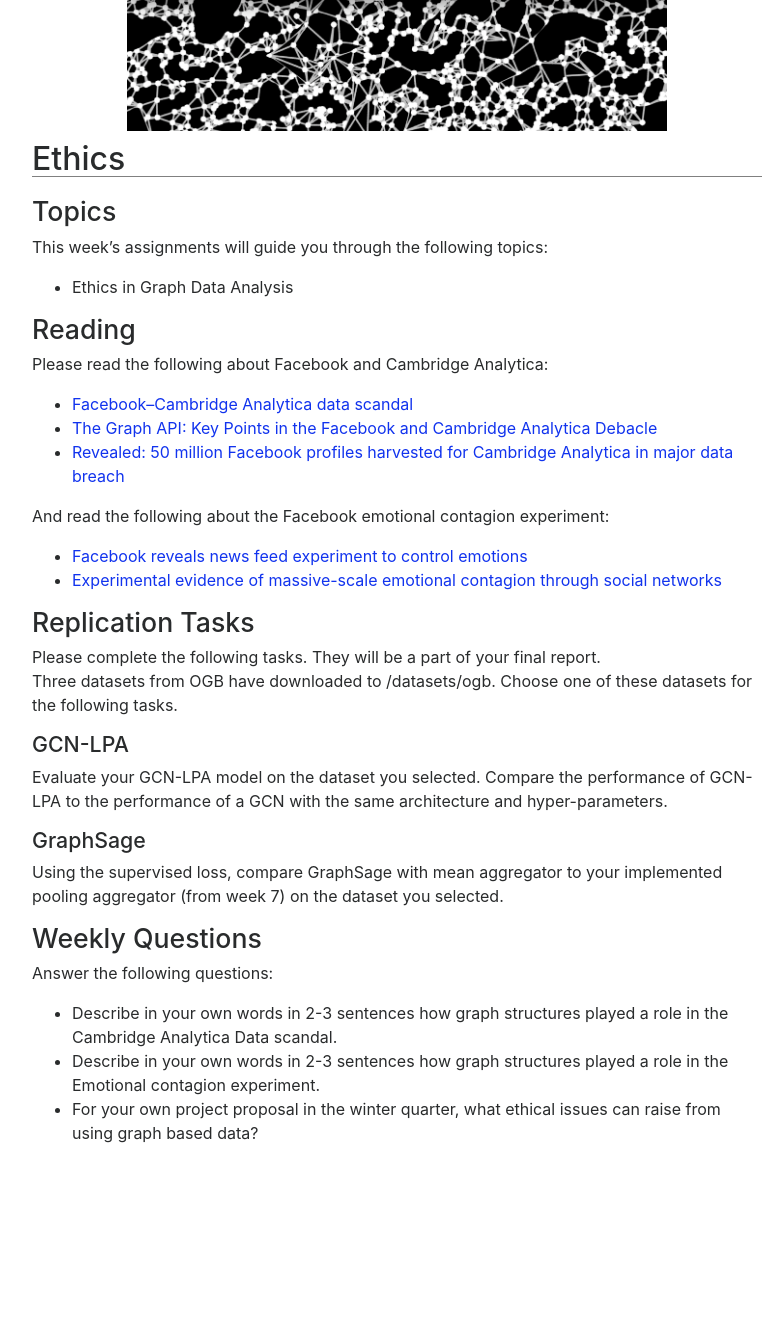
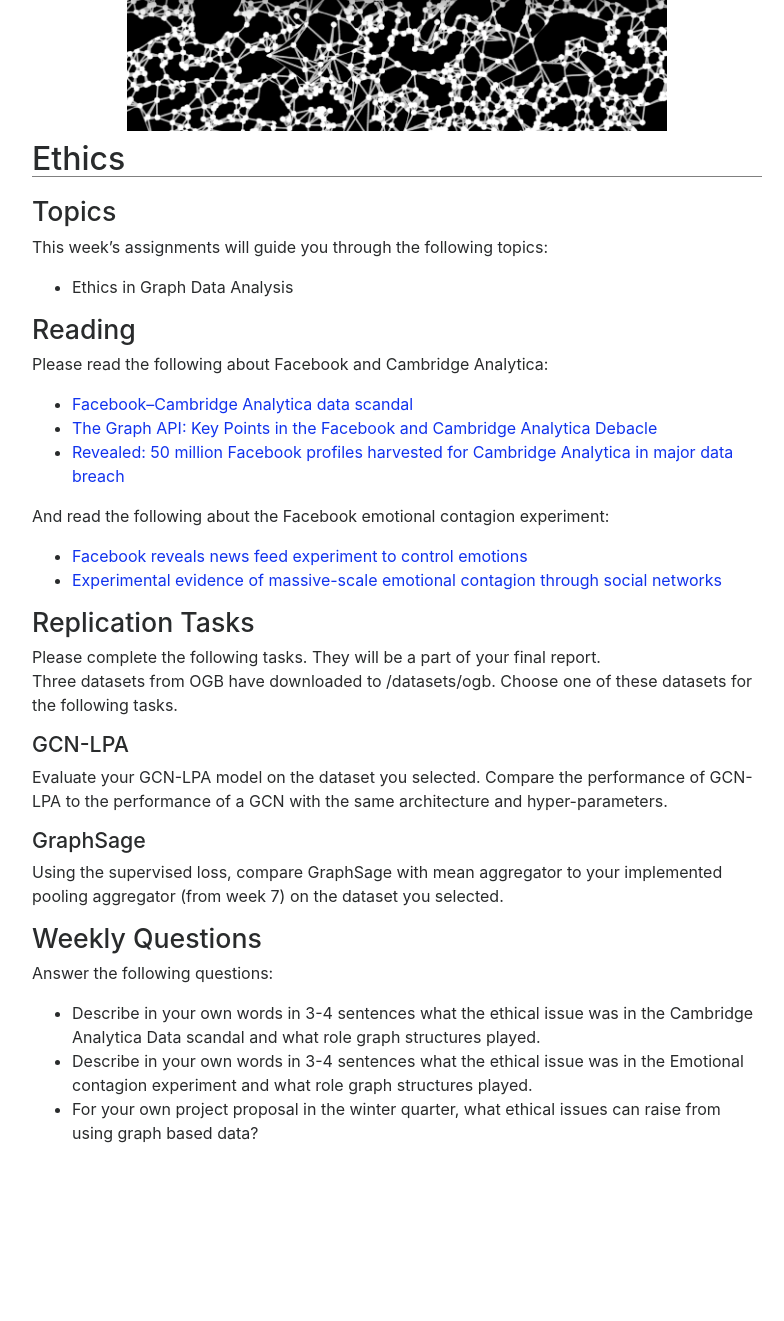
Before and after one commit to gmishne/capstone-graph-analysis, a Jekyll site: the page built from weeks/09-ethics.md, in a window 1280 px wide. Shown: the whole page, without its empty margins (243-1027 px from the left). Built offline with Jekyll 4.4.1, drawn with Linux system fonts in a browser that asks for light colours; nearby versions of some CDN libraries.

Commit message:
Update 09-ethics.md

```diff
--- a/weeks/09-ethics.md
+++ b/weeks/09-ethics.md
@@ -36,6 +36,6 @@ Using the supervised loss, compare GraphSage with mean aggregator to your implem
 
 ## Weekly Questions
 Answer the following questions:
-* Describe in your own words in 2-3 sentences how graph structures  played a role in the Cambridge Analytica Data scandal.
-* Describe in your own words in 2-3 sentences how graph structures  played a role in the Emotional contagion experiment.
+* Describe in your own words in 3-4 sentences what the ethical issue was in the Cambridge Analytica Data scandal and what role graph structures played.
+* Describe in your own words in 3-4 sentences what the ethical issue was in the Emotional contagion experiment and what role graph structures played.
 * For your own project proposal in the winter quarter, what ethical issues can raise from using graph based data?
```
